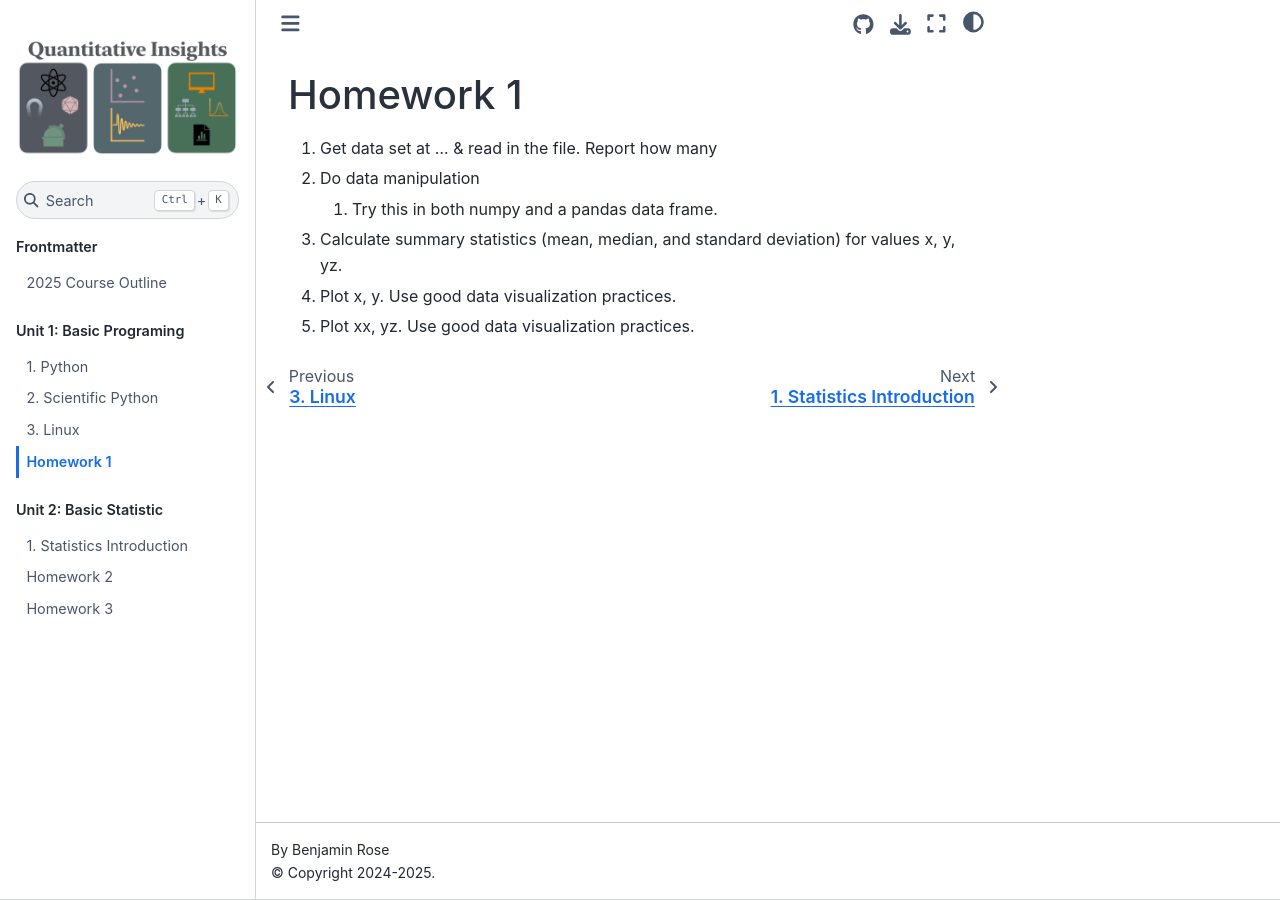
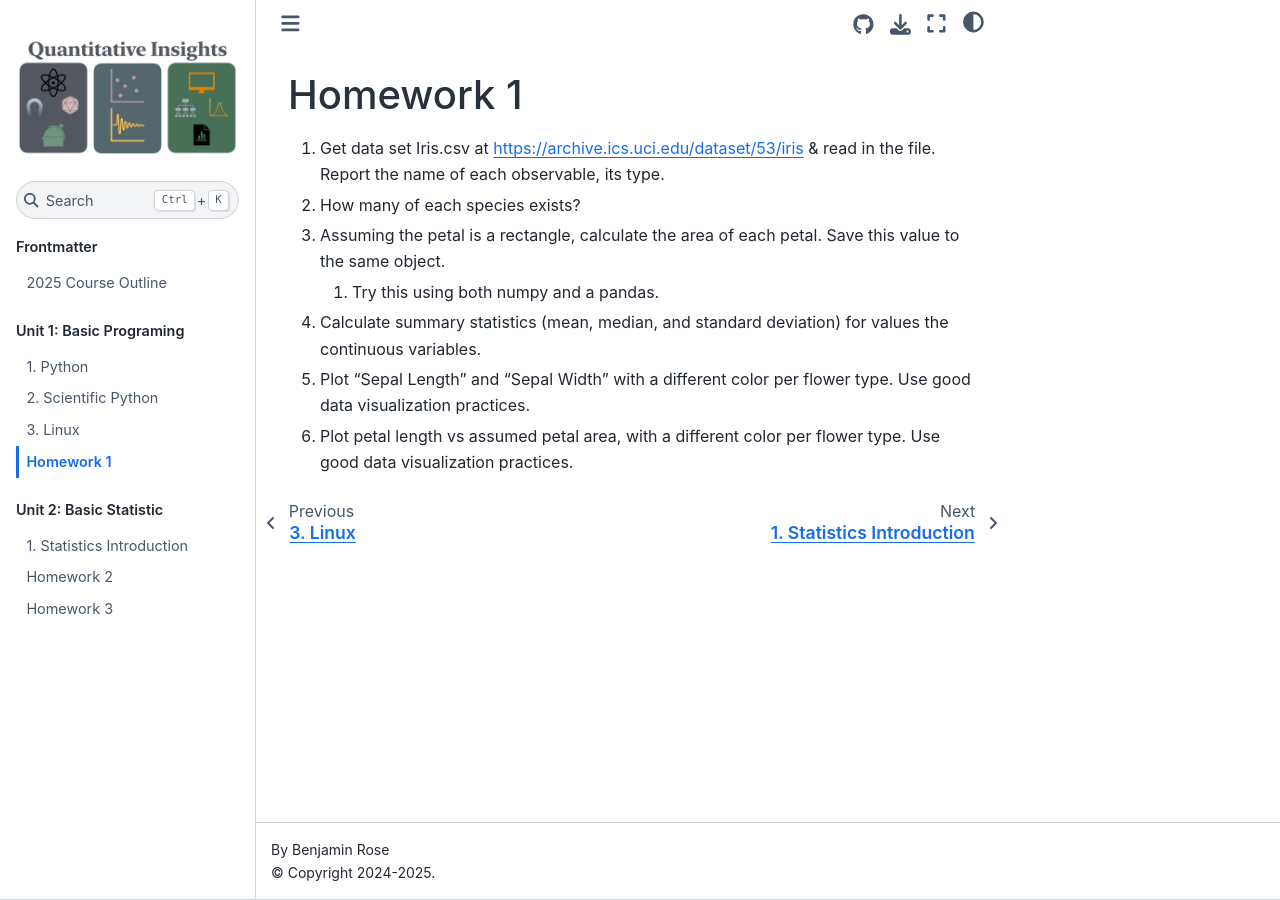
Before and after one commit to benjaminrose/data-analysis-book, a Jupyter Book: the page built from book/unit1/hw1.md, in a window 1280 px wide. Built offline with Jupyter Book 1.0.4 settings and Sphinx 7.4.7 and the Sphinx Book theme 1.1.4, drawn with Linux system fonts in a browser that asks for light colours; pages that are not in the unit, such as notebooks, are missing from menus.

Commit message:
Add HW1 and related content

```diff
--- a/_config.yml
+++ b/_config.yml
@@ -6,6 +6,7 @@ author: Benjamin Rose
 email: Ben_Rose@baylor.edu
 copyright: 2024-2025
 logo: book/data_analysis.001.png
+exclude_patters: [README.md, LICENSE.txt, makefile]
 
 
 # Force re-execution of notebooks on each build.
@@ -33,6 +34,6 @@ bibtex_bibfiles:
 
 # Information about where the book exists on the web
 repository:
-  url: https://github.com/benjaminrose/data-analysis-book  # Online location of your book
-  # path_to_book: docs  # Optional path to your book, relative to the repository root
-  branch: main  # Which branch of the repository should be used when creating links (optional)
+  url: https://github.com/benjaminrose/data-analysis-book
+  path_to_book: book
+  branch: main
--- a/_toc.yml
+++ b/_toc.yml
@@ -12,6 +12,7 @@ parts:
     numbered: True
     chapters:
     - file: book/unit1/python
+    - file: book/unit1/stat_variables
     - file: book/unit1/sci_python
     - file: book/unit1/linux
 
--- a/book/unit1/hw1.md
+++ b/book/unit1/hw1.md
@@ -1,8 +1,9 @@
 # Homework 1
 
-1. Get data set at ... & read in the file. Report how many
-1. Do data manipulation
-    1. Try this in both numpy and a pandas data frame.
-1. Calculate summary statistics (mean, median, and standard deviation) for values x, y, yz.
-1. Plot x, y. Use good data visualization practices.
-1. Plot xx, yz. Use good data visualization practices.
+1. Get data set Iris.csv at https://archive.ics.uci.edu/dataset/53/iris & read in the file. Report the name of each observable, its type.
+1. How many of each species exists?
+1. Assuming the petal is a rectangle, calculate the area of each petal. Save this value to the same object.
+    1. Try this using both numpy and a pandas.
+1. Calculate summary statistics (mean, median, and standard deviation) for values the continuous variables.
+1. Plot "Sepal Length" and "Sepal Width" with a different color per flower type. Use good data visualization practices.
+1. Plot petal length vs assumed petal area, with a different color per flower type. Use good data visualization practices.
```
Also changed, not shown: book/frontmatter/2025outline.md (+3 -0 lines), book/unit1/data_viz.md (added, +1 -0 lines), 1 other file.
